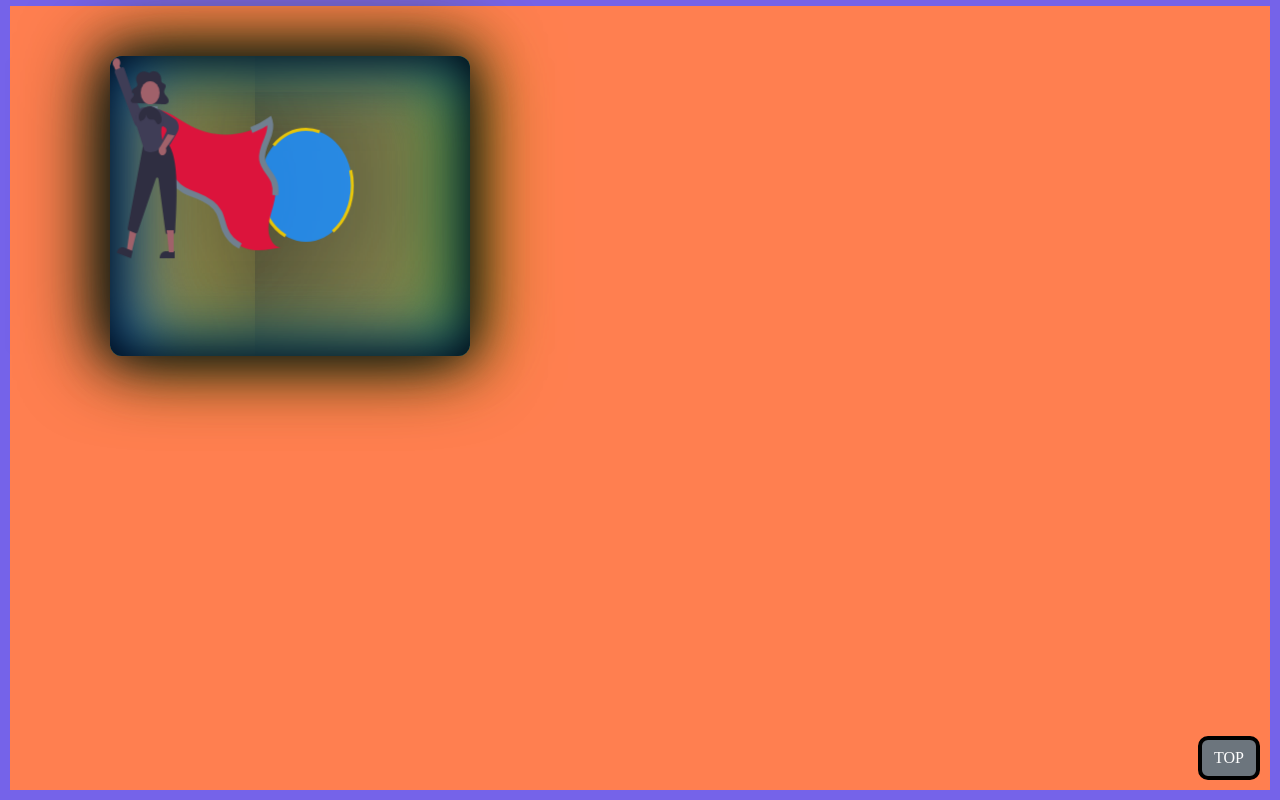
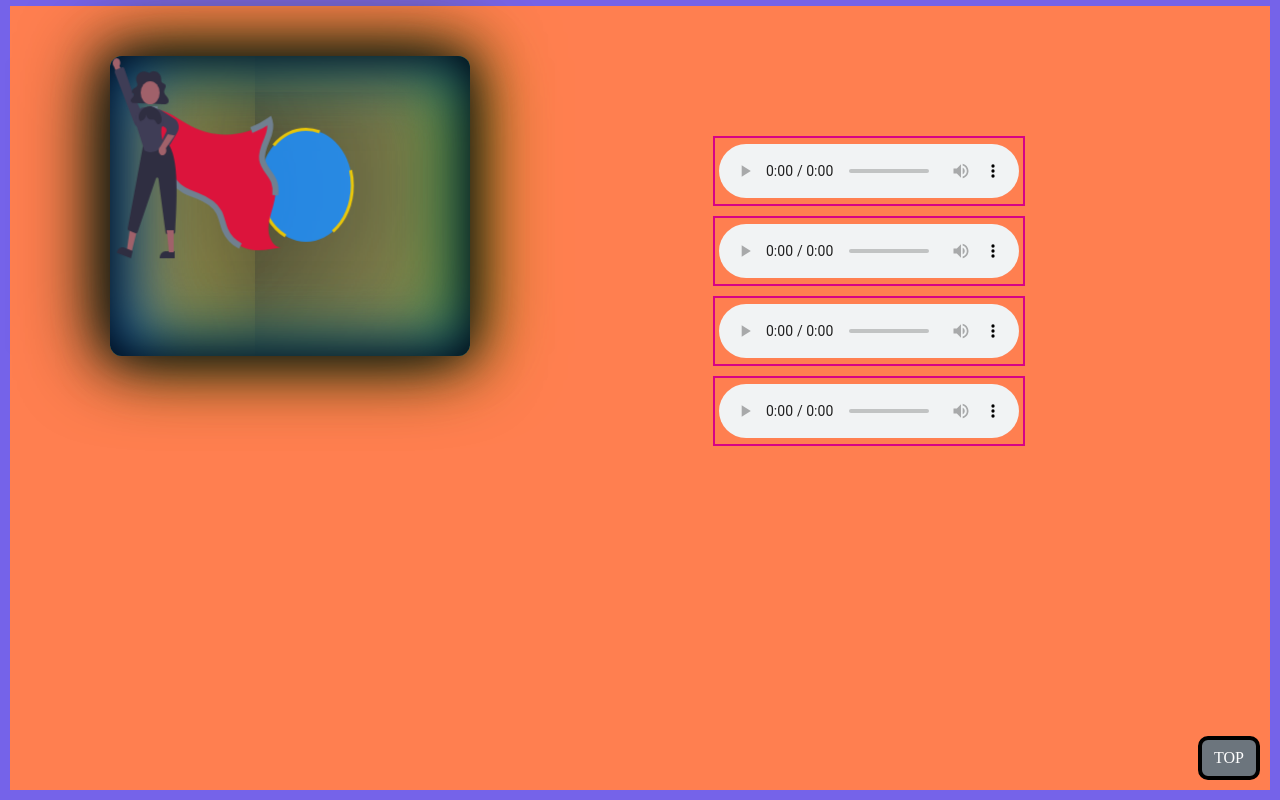
Before and after one commit to Thomas161/Seinfeld-Restaurant, a plain HTML site: page src/html/index.html in a window 1280 px wide. Shown: the part 1687-2487 px from the top of the page. Drawn offline with nearby package versions, Linux system fonts and the light colour scheme; a web font is replaced by a local one.

Commit message:
added audio and separated section 3 on dom into separate css file

```diff
--- /dev/null
+++ b/src/css/section3.css
@@ -0,0 +1,171 @@
+#bottom {
+  position: absolute;
+  bottom: 20;
+  right: 0;
+  margin: 10px;
+  border-radius: 10px;
+  color: #fff;
+  border: solid #000 4px;
+}
+#topHome {
+  position: absolute;
+  bottom: 0;
+  right: 0;
+  margin: 10px;
+  border-radius: 10px;
+  color: #fff;
+  border: solid black 4px;
+}
+
+#items {
+  width: 60px;
+  height: 50px;
+  border-radius: 12px;
+}
+
+#total-price {
+  position: absolute;
+  left: 15px;
+  font-family: "Cinzel", serif;
+}
+
+.containerSvg {
+  position: absolute;
+  background-color: rgb(31, 29, 29);
+  left: 100px;
+  top: 50px;
+  border-radius: 12px;
+  box-shadow: inset 0 0 50px rgb(0, 0, 0), inset 20px 0 80px rgb(0, 70, 177),
+    inset -20px 0 80px rgb(44, 139, 44), inset 20px 0 300px #ed4,
+    inset -20px 0 300px slategray, 0 0 50px rgb(22, 21, 21),
+    -10px 0 80px rgb(0, 22, 22), 10px 0 80px rgb(175, 150, 5);
+}
+
+#section3 {
+  background-color: coral;
+}
+
+#woman {
+  animation: fly 5s infinite alternate;
+  transform-origin: center;
+  transform-box: fill-box;
+}
+
+@keyframes fly {
+  from {
+    translate: translateY(99px);
+  }
+  to {
+    transform: translateY(0px);
+  }
+}
+
+#sun {
+  transform-origin: center;
+
+  animation: zoom 5s infinite alternate;
+  opacity: 0.85;
+  stroke-dasharray: 100;
+}
+
+@keyframes zoom {
+  from {
+    transform: scale(1);
+  }
+  to {
+    transform: scale(0.5);
+  }
+}
+
+#cape {
+  transform-origin: center;
+  stroke-dasharray: 100;
+  animation: dash 10s infinite alternate;
+}
+
+@keyframes dash {
+  to {
+    stroke-dashoffset: 1000;
+  }
+}
+
+.audioContainer {
+  position: relative;
+  width: 331px;
+  height: 320px;
+  /* right: 0; */
+  left: 55%;
+  top: 130px;
+}
+
+#audioOne {
+  position: relative;
+  height: 70px;
+  width: 312px;
+  margin: 10px;
+  border: 2px solid rgb(216, 2, 134);
+  cursor: pointer;
+  box-shadow: inset 0 0 0 0 #d80286;
+  -webkit-transition: ease-out 0.4s;
+  -moz-transition: ease-out 0.4s;
+  transition: ease-out 0.4s;
+}
+
+audio {
+  position: absolute;
+  left: 0;
+  right: 0;
+  bottom: 0;
+  top: 0;
+  margin: auto;
+}
+
+#audioTwo {
+  position: relative;
+  height: 70px;
+  width: 312px;
+  margin: 10px;
+  border: 2px solid rgb(216, 2, 134);
+  cursor: pointer;
+  box-shadow: inset 0 0 0 0 #d80286;
+  -webkit-transition: ease-out 0.4s;
+  -moz-transition: ease-out 0.4s;
+  transition: ease-out 0.4s;
+}
+#audioThree {
+  position: relative;
+  height: 70px;
+  width: 312px;
+  margin: 10px;
+  border: 2px solid rgb(216, 2, 134);
+  cursor: pointer;
+  box-shadow: inset 0 0 0 0 #d80286;
+  -webkit-transition: ease-out 0.4s;
+  -moz-transition: ease-out 0.4s;
+  transition: ease-out 0.4s;
+}
+#audioFour {
+  position: relative;
+  height: 70px;
+  width: 312px;
+  margin: 10px;
+  border: 2px solid rgb(216, 2, 134);
+  cursor: pointer;
+  box-shadow: inset 0 0 0 0 #d80286;
+  -webkit-transition: ease-out 0.4s;
+  -moz-transition: ease-out 0.4s;
+  transition: ease-out 0.4s;
+}
+
+#audioOne:hover {
+  box-shadow: inset 0 100px 0 0 #92286a;
+}
+#audioTwo:hover {
+  box-shadow: inset 0 0 80px 0 #399497;
+}
+#audioThree:hover {
+  box-shadow: inset 400px 0 0 0 #332892;
+}
+#audioFour:hover {
+  box-shadow: inset 400px 50px 0 0 #924a28;
+}
--- a/src/css/style.css
+++ b/src/css/style.css
@@ -1,3 +1,4 @@
+@import "./section3.css";
 @import url("https://fonts.googleapis.com/css2?family=Audiowide&family=Courgette&family=Potta+One&display=swap");
 @import url("https://fonts.googleapis.com/css2?family=Cinzel:wght@800&display=swap");
 body {
@@ -172,94 +173,3 @@
   color: #fff;
   border: solid #000 4px;
 }
-
-#bottom {
-  position: absolute;
-  bottom: 20;
-  right: 0;
-  margin: 10px;
-  border-radius: 10px;
-  color: #fff;
-  border: solid #000 4px;
-}
-#topHome {
-  position: absolute;
-  bottom: 0;
-  right: 0;
-  margin: 10px;
-  border-radius: 10px;
-  color: #fff;
-  border: solid black 4px;
-}
-
-#items {
-  width: 60px;
-  height: 50px;
-  border-radius: 12px;
-}
-
-#total-price {
-  position: absolute;
-  left: 15px;
-  font-family: "Cinzel", serif;
-}
-
-.containerSvg {
-  position: absolute;
-  background-color: rgb(31, 29, 29);
-  left: 100px;
-  top: 50px;
-  border-radius: 12px;
-  box-shadow: inset 0 0 50px rgb(0, 0, 0), inset 20px 0 80px rgb(0, 70, 177),
-    inset -20px 0 80px rgb(44, 139, 44), inset 20px 0 300px #ed4,
-    inset -20px 0 300px slategray, 0 0 50px rgb(22, 21, 21),
-    -10px 0 80px rgb(0, 22, 22), 10px 0 80px rgb(175, 150, 5);
-}
-
-#section3 {
-  background-color: coral;
-}
-
-#woman {
-  animation: fly 5s infinite alternate;
-  transform-origin: center;
-  transform-box: fill-box;
-}
-
-@keyframes fly {
-  from {
-    translate: translateY(99px);
-  }
-  to {
-    transform: translateY(0px);
-  }
-}
-
-#sun {
-  transform-origin: center;
-
-  animation: zoom 5s infinite alternate;
-  opacity: 0.85;
-  stroke-dasharray: 100;
-}
-
-@keyframes zoom {
-  from {
-    transform: scale(1);
-  }
-  to {
-    transform: scale(0.5);
-  }
-}
-
-#cape {
-  transform-origin: center;
-  stroke-dasharray: 100;
-  animation: dash 10s infinite alternate;
-}
-
-@keyframes dash {
-  to {
-    stroke-dashoffset: 1000;
-  }
-}
--- a/src/html/index.html
+++ b/src/html/index.html
@@ -222,6 +222,30 @@
           </g>
         </svg>
       </div>
+      <div class="audioContainer">
+        <div id="audioOne">
+          <audio controls>
+            <source
+              src="https://www.drodd.com/seinfeld-audio/tomato_fruit.wav"
+            />
+          </audio>
+        </div>
+        <div id="audioTwo">
+          <audio controls>
+            <source src="https://www.drodd.com/seinfeld-audio/idiot.wav" />
+          </audio>
+        </div>
+        <div id="audioThree">
+          <audio controls>
+            <source src="https://www.drodd.com/seinfeld-audio/not_men.wav" />
+          </audio>
+        </div>
+        <div id="audioFour">
+          <audio controls>
+            <source src="https://www.drodd.com/seinfeld-audio/writeoff.mp3" />
+          </audio>
+        </div>
+      </div>
       <button id="topHome" class="btn btn-secondary">TOP</button>
     </section>
     <script src="../js/master.js" type="text/javascript"></script>
```
Also changed, not shown: README.md.
